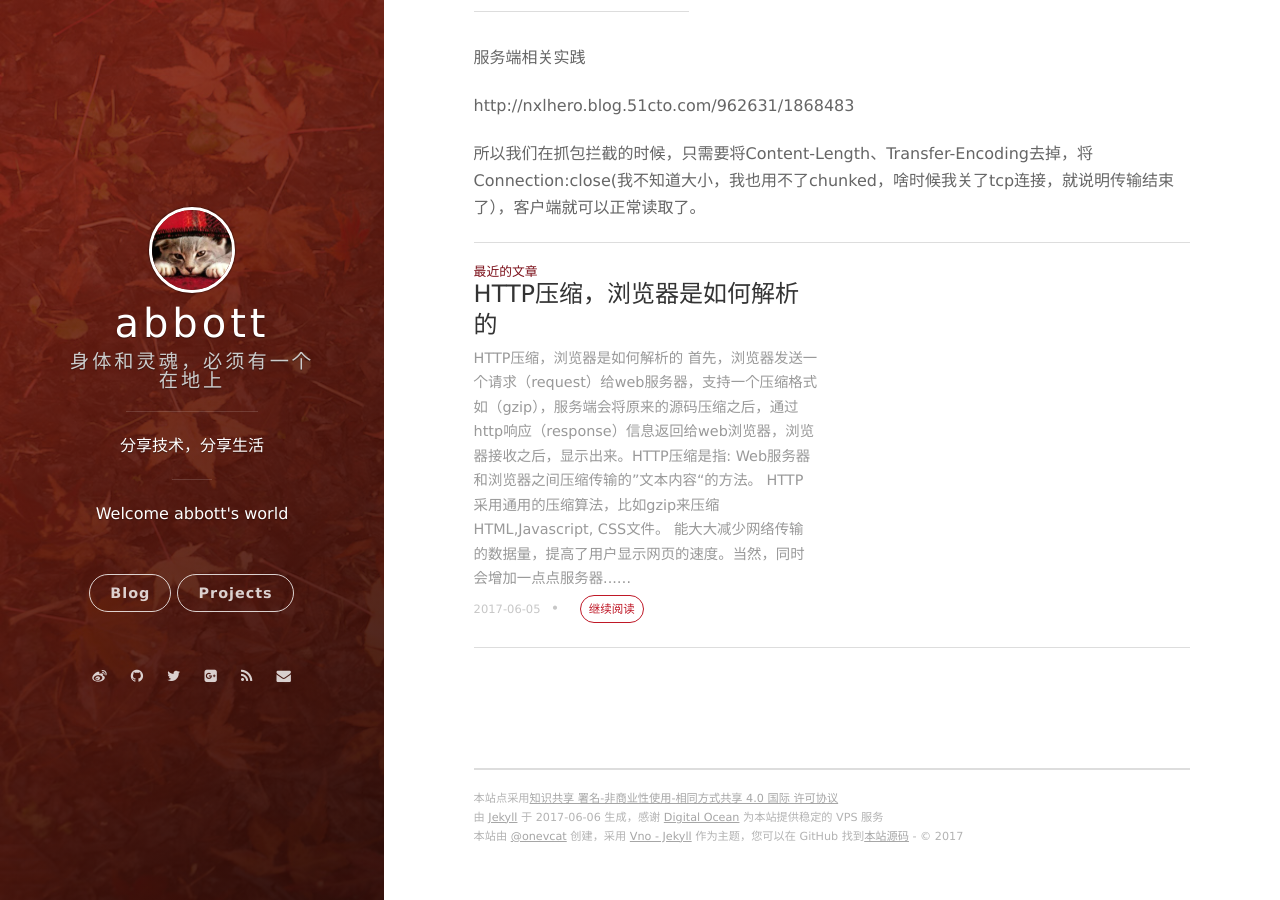
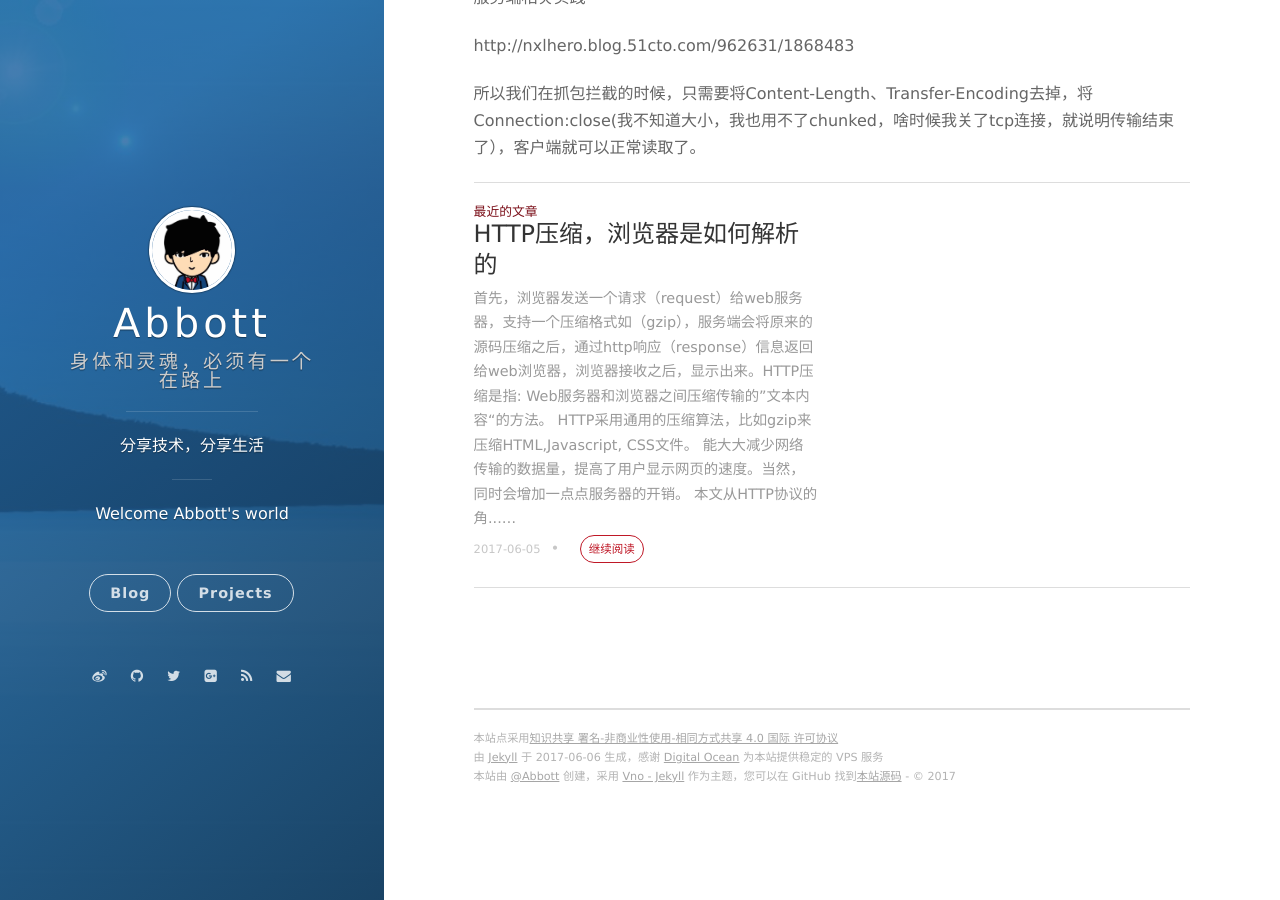
Before and after one commit to jinyb09017/jinyb09017.github.io, a Jekyll site: the page built from _posts/2017-06-05-HTTP 协议中的 Transfer-Encoding.markdown, in a window 1280 px wide and 900 px high, scrolled down 3621 px. Built offline with Jekyll 4.4.1, drawn with Linux system fonts in a browser that asks for light colours; nearby versions of some CDN libraries; comment, search, counter and statistics services are not loaded; some of the changed text lies outside the part shown.

Commit message:
add tag and optimze

```diff
--- a/_config.yml
+++ b/_config.yml
@@ -1,9 +1,9 @@
 # Basic
-title: abbott
-subtitle: 身体和灵魂，必须有一个在地上
-welcome_message: <a href="#" target="_blank">Welcome abbott's world </a>
+title: Abbott
+subtitle: 身体和灵魂，必须有一个在路上
+welcome_message: <a href="#" target="_blank">Welcome Abbott's world </a>
 description: 分享技术，分享生活
-creator: <a href="http://onev.cat">@onevcat</a>
+creator: <a href="#">@Abbott</a>
 
 url: "http://vno.onevcat.com"
 
@@ -13,7 +13,7 @@ permalink: /:year/:month/:title/
 highlighter: rouge
 
 # supported colors: blue, green, purple, red, orange or slate. If you need clear, leave it empty.
-cover_color: red
+cover_color: blue
 
 # The blog button should not be removed.
 blog_button:
--- a/_posts/2017-06-05-HTTP 协议中的 Transfer-Encoding.markdown
+++ b/_posts/2017-06-05-HTTP 协议中的 Transfer-Encoding.markdown
@@ -2,9 +2,8 @@
 layout: post
 title: HTTP 协议中的 Transfer-Encoding
 date: 2017-06-05 09:32:24.000000000 +09:00
+tags: 工具
 ---
-
-## HTTP 协议中的 Transfer-Encoding
 
 Transfer-Encoding，是一个 HTTP 头部字段，字面意思是「传输编码」。实际上，HTTP 协议中还有另外一个头部与编码有关：Content-Encoding（内容编码）。Content-Encoding 通常用于对实体内容进行压缩编码，目的是优化传输，例如用 gzip 压缩文本文件，能大幅减小体积。内容编码通常是选择性的，例如 jpg / png 这类文件一般不开启，因为图片格式已经是高度压缩过的，再压一遍没什么效果不说还浪费 CPU。
 
--- a/_posts/2017-06-05-HTTP压缩，浏览器是如何解析的.markdown
+++ b/_posts/2017-06-05-HTTP压缩，浏览器是如何解析的.markdown
@@ -3,7 +3,6 @@ layout: post
 title: HTTP压缩，浏览器是如何解析的
 date: 2017-06-05 09:32:24.000000000 +09:00
 ---
-## HTTP压缩，浏览器是如何解析的
 
 > 首先，浏览器发送一个请求（request）给web服务器，支持一个压缩格式如（gzip），服务端会将原来的源码压缩之后，通过http响应（response）信息返回给web浏览器，浏览器接收之后，显示出来。
 
```
Also changed, not shown: assets/images/avatar.JPG (added), assets/images/avatar.jpg (deleted), assets/images/background-cover.jpg, assets/images/background-cover1.jpg (added).
